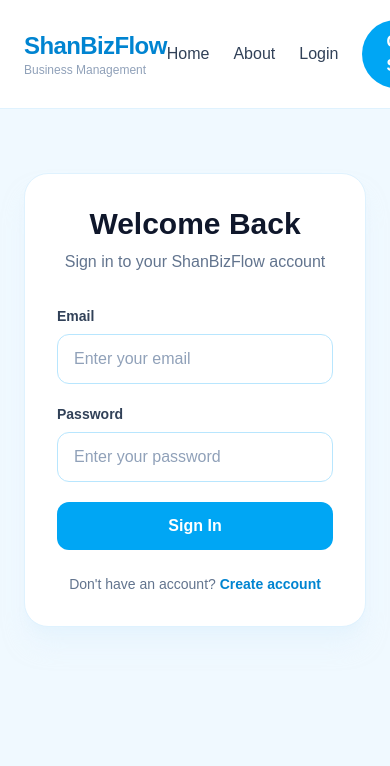
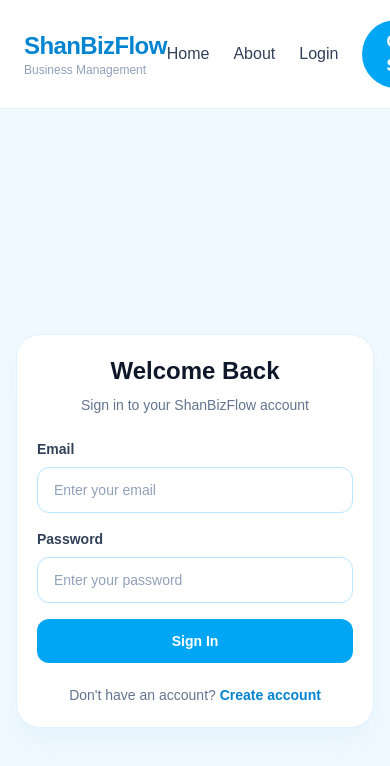
Before and after one commit to hirushannimsarapathirana-prog/shanbizflow, a Next.js app: page /login in a window 390 px wide. Shown: the top 766 px of the page. Built offline with nearby package versions, Linux system fonts and the light colour scheme; no server answers.

Commit message:
Make login page responsive across devices

```diff
--- a/app/login/page.tsx
+++ b/app/login/page.tsx
@@ -60,21 +60,21 @@
   }
 
   return (
-    <main className="min-h-screen bg-sky-50 px-6 py-16">
-      <div className="mx-auto max-w-md">
-        <div className="rounded-3xl border border-sky-100 bg-white p-8 shadow-xl shadow-sky-100/50">
+    <main className="min-h-screen overflow-x-hidden bg-sky-50 px-4 py-8 sm:px-6 sm:py-12 md:py-16">
+      <div className="mx-auto flex min-h-[calc(100vh-4rem)] w-full max-w-md items-center justify-center sm:min-h-[calc(100vh-6rem)]">
+        <div className="w-full min-w-0 rounded-3xl border border-sky-100 bg-white p-5 shadow-xl shadow-sky-100/50 sm:p-7 md:p-8">
           <div className="text-center">
-            <h1 className="text-3xl font-bold text-slate-900">
+            <h1 className="text-2xl font-bold text-slate-900 sm:text-3xl">
               Welcome Back
             </h1>
 
-            <p className="mt-2 text-slate-500">
+            <p className="mt-2 text-sm text-slate-500 sm:text-base">
               Sign in to your ShanBizFlow account
             </p>
           </div>
 
-          <form onSubmit={handleSubmit} className="mt-8 space-y-5">
-            <div>
+          <form onSubmit={handleSubmit} className="mt-6 space-y-4 sm:mt-8 sm:space-y-5">
+            <div className="min-w-0">
               <label className="mb-2 block text-sm font-semibold text-slate-700">
                 Email
               </label>
@@ -84,11 +84,11 @@
                 value={email}
                 onChange={(event) => setEmail(event.target.value)}
                 placeholder="Enter your email"
-                className="w-full rounded-xl border border-sky-200 bg-white px-4 py-3 text-slate-900 placeholder:text-slate-400 outline-none transition focus:border-sky-400 focus:ring-4 focus:ring-sky-100"
+                className="w-full min-w-0 rounded-xl border border-sky-200 bg-white px-4 py-3 text-sm text-slate-900 placeholder:text-slate-400 outline-none transition focus:border-sky-400 focus:ring-4 focus:ring-sky-100 sm:text-base"
               />
             </div>
 
-            <div>
+            <div className="min-w-0">
               <label className="mb-2 block text-sm font-semibold text-slate-700">
                 Password
               </label>
@@ -98,12 +98,12 @@
                 value={password}
                 onChange={(event) => setPassword(event.target.value)}
                 placeholder="Enter your password"
-                className="w-full rounded-xl border border-sky-200 bg-white px-4 py-3 text-slate-900 placeholder:text-slate-400 outline-none transition focus:border-sky-400 focus:ring-4 focus:ring-sky-100"
+                className="w-full min-w-0 rounded-xl border border-sky-200 bg-white px-4 py-3 text-sm text-slate-900 placeholder:text-slate-400 outline-none transition focus:border-sky-400 focus:ring-4 focus:ring-sky-100 sm:text-base"
               />
             </div>
 
             {error && (
-              <div className="rounded-xl bg-red-50 px-4 py-3 text-sm font-medium text-red-600">
+              <div className="w-full rounded-xl bg-red-50 px-4 py-3 text-sm font-medium leading-5 text-red-600 break-words">
                 {error}
               </div>
             )}
@@ -111,13 +111,13 @@
             <button
               type="submit"
               disabled={loading}
-              className="w-full rounded-xl bg-sky-500 px-6 py-3 font-semibold text-white transition hover:bg-sky-600 disabled:cursor-not-allowed disabled:opacity-60"
+              className="w-full rounded-xl bg-sky-500 px-6 py-3 text-sm font-semibold text-white transition hover:bg-sky-600 disabled:cursor-not-allowed disabled:opacity-60 sm:text-base"
             >
               {loading ? "Signing In..." : "Sign In"}
             </button>
           </form>
 
-          <p className="mt-6 text-center text-sm text-slate-500">
+          <p className="mt-5 text-center text-sm leading-6 text-slate-500 sm:mt-6">
             Don't have an account?{" "}
             <Link
               href="/register"
```
